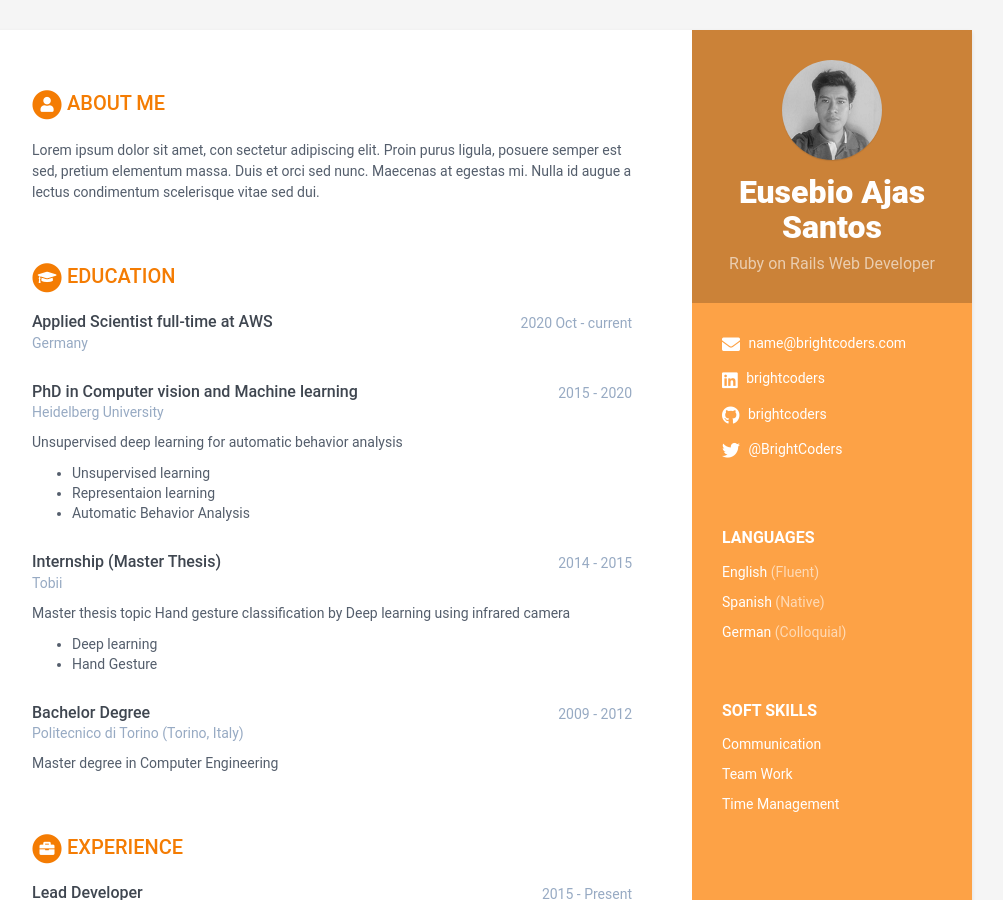
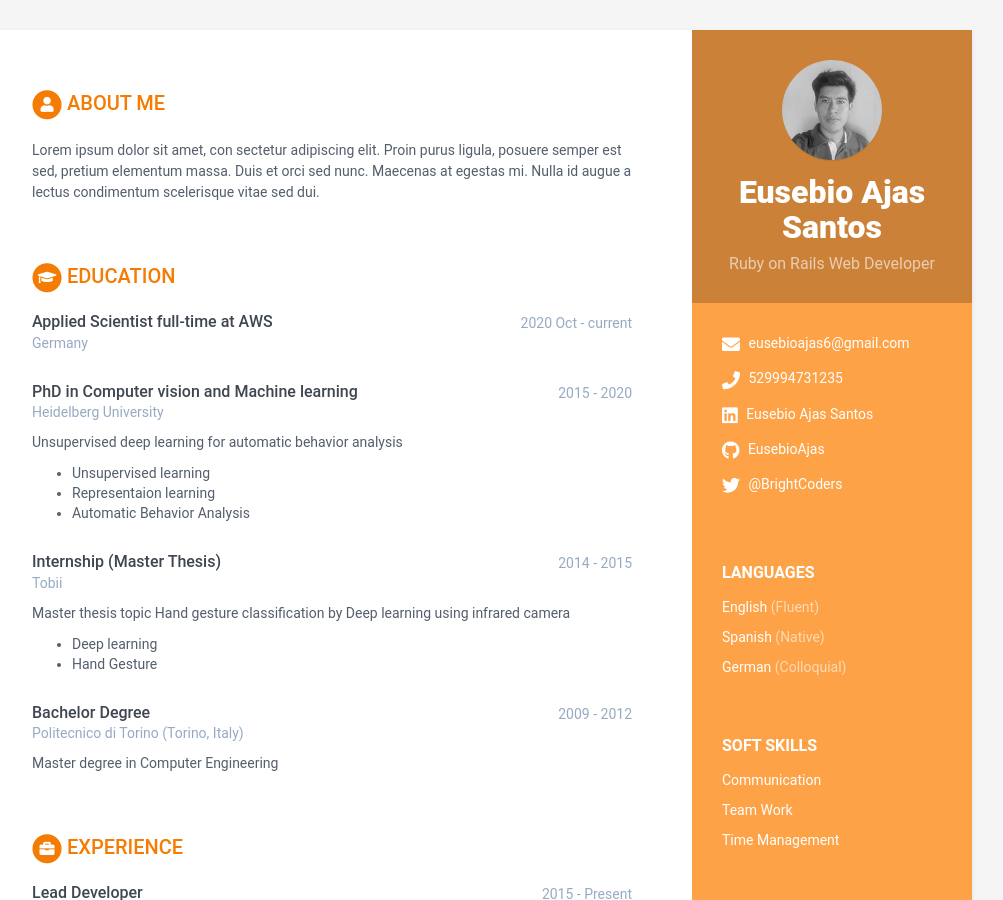
Before and after one commit to BC-MAR-21-ROR/kata-resume-EusebioAjas, a Jekyll site: the page built from index.html, in a window 1280 px wide and 900 px high. Shown: the whole window, without its empty margins (168-1171 px from the left). Built offline with Jekyll 4.4.1, drawn with Linux system fonts in a browser that asks for light colours.

Commit message:
add contact information

```diff
--- a/_data/data.yml
+++ b/_data/data.yml
@@ -12,11 +12,11 @@ sidebar:
   avatar: profile.png # Colocar una imagen con tu foto de 100x100 pixels dentro de /assets/images
 
   # Actualiza tus datos de contacto
-  email: name@brightcoders.com
-  phone:
+  email: eusebioajas6@gmail.com
+  phone: +529994731235
   website: # No agregar http://
-  linkedin: brightcoders
-  github: brightcoders
+  linkedin: Eusebio Ajas Santos
+  github: EusebioAjas
   gitlab:
   bitbucket:
   twitter: '@BrightCoders'
```
